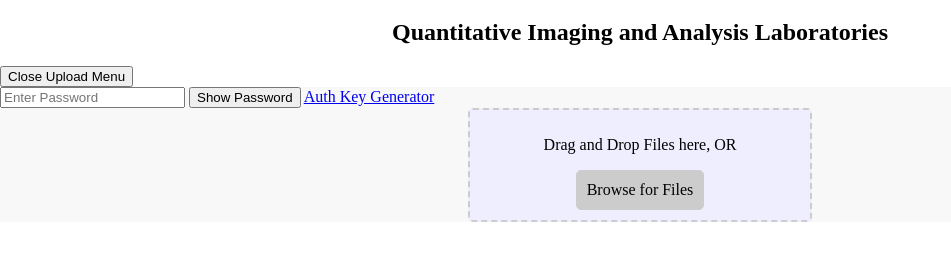
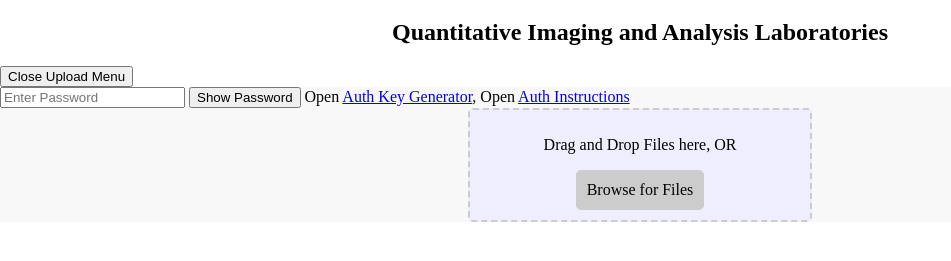
Before and after one commit to ecc521/qial-db, a website: page index.html in a window 1280 px wide. Both pictures are taken after a click on the button "Open Upload Menu". Shown: the part 61-322 px from the top of the page, without its empty margins (0-951 px from the left). Drawn offline with Linux system fonts and the light colour scheme.

Commit message:
Improve password info

```diff
--- a/index.html
+++ b/index.html
@@ -12,7 +12,7 @@
 		<div id="uploadMenu">
 			<input id="password" type="password" placeholder="Enter Password">
 			<button id="togglepassword">Show Password</button>
-			<a href="authgen.html" target="_blank">Auth Key Generator</a>
+			Open <a href="authgen.html" target="_blank">Auth Key Generator</a>, Open <a href="https://github.com/ecc521/qial-db/releases/tag/v1.0" target="_blank">Auth Instructions</a>
 
 			<div id="filedrop">
 				<p>Drag and Drop Files here, OR</p>
```
